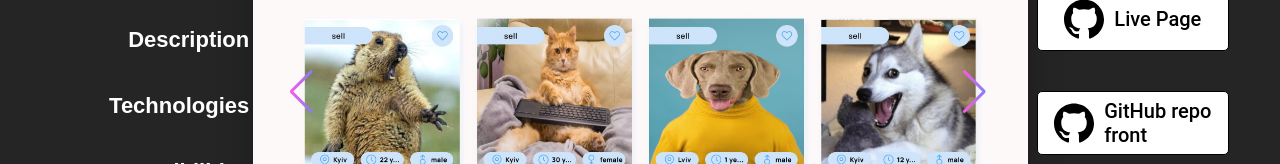
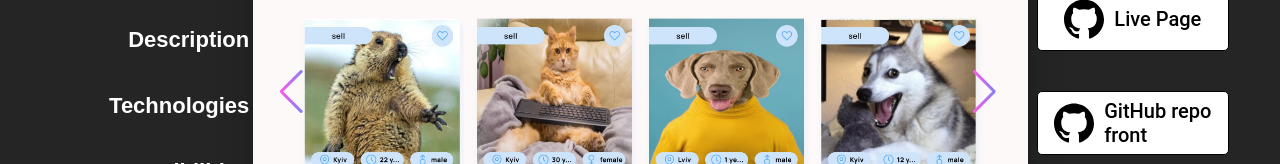
Before and after one commit to simplyNastya/portfolio, a React (Create React App) app: page /projects/1 in a window 1280 px wide. Shown: the part 373-537 px from the top of the page. Built offline with nearby package versions, Linux system fonts and the light colour scheme.

Commit message:
Update swiperGallery.module.css

```diff
--- a/src/components/SwiperGallery/swiperGallery.module.css
+++ b/src/components/SwiperGallery/swiperGallery.module.css
@@ -41,7 +41,8 @@
 
     @media screen and (min-width: 1200px) {
         display: block;
-        margin-left: 260px !important;
+        /* margin-left: 260px; */
+        left: 260px;
     }
 }
 
@@ -55,7 +56,8 @@
 
     @media screen and (min-width: 1200px) {
         display: block;
-        margin-right: 260px;
+        /* margin-right: 260px; */
+        right: 260px;
     }
 }
 
```
